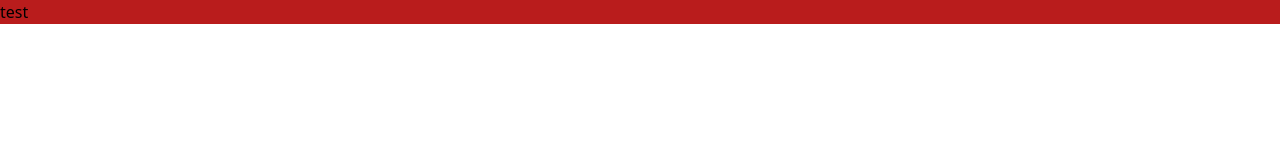
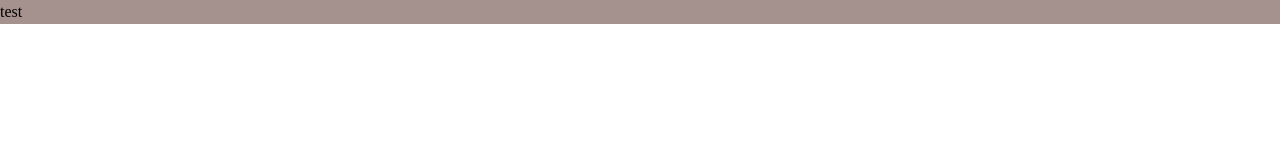
Before and after one commit to frnlb/blog-gatsby, a Gatsby site: page / in a window 1280 px wide. Built offline with nearby package versions, Linux system fonts and the light colour scheme; Gatsby itself is replaced by a stand-in of ours.

Commit message:
feat: add font family and theme tailwind

```diff
--- a/package.json
+++ b/package.json
@@ -19,6 +19,7 @@
   "dependencies": {
     "@mdx-js/react": "^2.3.0",
     "gatsby": "^5.7.0",
+    "gatsby-omni-font-loader": "^2.0.2",
     "gatsby-plugin-image": "^3.8.0",
     "gatsby-plugin-manifest": "^5.7.0",
     "gatsby-plugin-mdx": "^5.7.0",
@@ -29,7 +30,8 @@
     "gatsby-transformer-remark": "^6.7.0",
     "gatsby-transformer-sharp": "^5.7.0",
     "react": "^18.2.0",
-    "react-dom": "^18.2.0"
+    "react-dom": "^18.2.0",
+    "react-helmet": "^6.1.0"
   },
   "devDependencies": {
     "@types/node": "^18.15.0",
--- a/src/pages/index.tsx
+++ b/src/pages/index.tsx
@@ -1,14 +1,10 @@
-import * as React from "react"
-import type { HeadFC, PageProps } from "gatsby"
-
-
+import * as React from "react";
+import type { HeadFC, PageProps } from "gatsby";
 
 const IndexPage: React.FC<PageProps> = () => {
-  return (
-    <h1 className="bg-red-700">test</h1>
-  )
-}
+  return <h1 className="bg-bbrown">test</h1>;
+};
 
-export default IndexPage
+export default IndexPage;
 
-export const Head: HeadFC = () => <title>Home Page</title>
+export const Head: HeadFC = () => <title>Home Page</title>;
--- a/src/styles/global.css
+++ b/src/styles/global.css
@@ -1,3 +1,7 @@
 @tailwind base;
 @tailwind components;
 @tailwind utilities;
+
+body {
+  font-family: "Courier Prime";
+}
--- a/tailwind.config.js
+++ b/tailwind.config.js
@@ -5,29 +5,33 @@ module.exports = {
     "./src/components/**/*.{js,jsx,ts,tsx}",
   ],
   theme: {
-    theme: {
     screens: {
-        sm: '480px',
-        md: '768px',
-        lg: '976px',
-        xl: '1440px',
+      sm: "480px",
+      md: "768px",
+      lg: "976px",
+      xl: "1440px",
     },
     colors: {
+      bwhite: "#f6f5f1",
+      bcream: "#f1e3da",
+      bbrown: "	#a5928e",
+      bgray: "#b5aca3",
+      bgreen: "#51504b",
     },
     fontFamily: {
-        sans: ['Graphik', 'sans-serif'],
-        serif: ['Merriweather', 'serif'],
+      sans: ["Graphik", "sans-serif"],
+      serif: ["Merriweather", "serif"],
+      courier: ["Courier Prime", "serif"],
     },
     extend: {
       spacing: {
-          '128': '32rem',
-          '144': '36rem',
+        128: "32rem",
+        144: "36rem",
       },
       borderRadius: {
-          '4xl': '2rem',
-        }
-      }
-    }
+        "4xl": "2rem",
+      },
+    },
   },
   plugins: [],
-}
+};
```
Also changed, not shown: 1 other file. Lines whose indentation alone changed are shown as unchanged.
